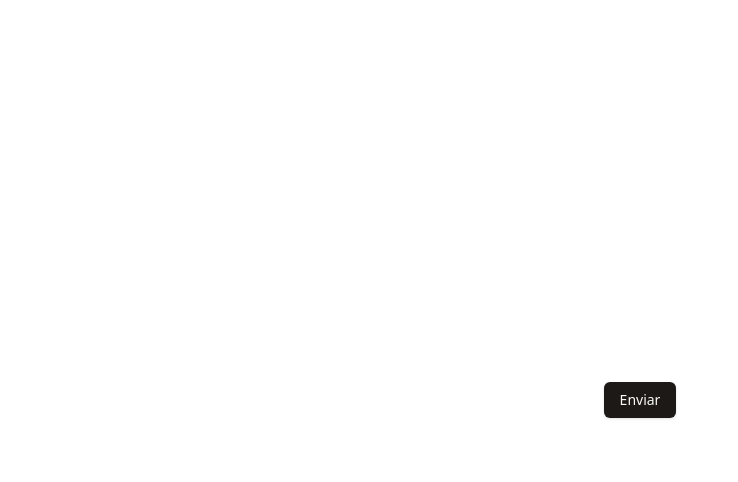
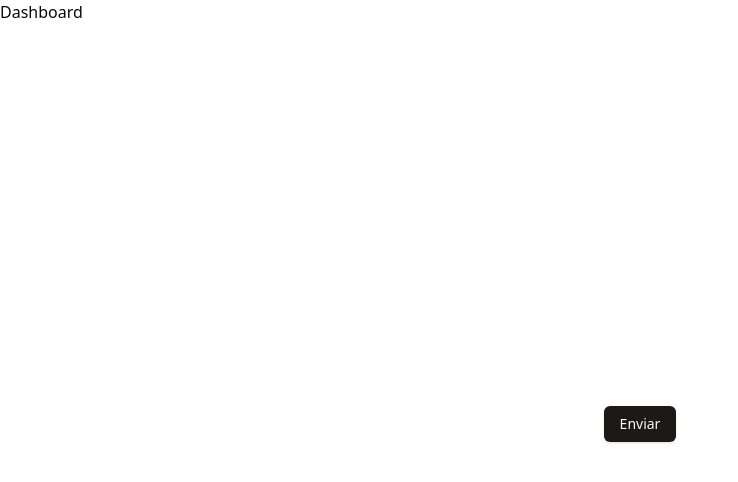
Before and after one commit to YuriMCorrea/fincol-front, a React (Vite) app: page / in a window 1280 px wide. Shown: the top 482 px of the page, without its empty margins (0-738 px from the left). Built offline with nearby package versions, Linux system fonts and the light colour scheme.

Commit message:
Installing react Router Dom

```diff
--- a/src/App.tsx
+++ b/src/App.tsx
@@ -1,11 +1,11 @@
-import { Button } from "./components/ui/button";
 import "./index.css";
+import {RouterProvider} from 'react-router-dom'
+import {router} from './routes'
 
 export function App() {
     return (
-        <div className="flex justify-center items-center h-screen">
-            <Button>Enviar</Button>
-
-        </div>
+        <>
+            <RouterProvider router={router}/>
+        </>
     );
 }
--- /dev/null
+++ b/src/pages/app/dashboard.tsx
@@ -0,0 +1,12 @@
+import {Button} from "@/components/ui/button.tsx";
+
+export function Dashboard() {
+    return (
+    <>
+        <h1>Dashboard</h1>
+        <div className="flex justify-center items-center h-screen">
+            <Button>Enviar</Button>
+        </div>
+    </>
+    );
+}
--- /dev/null
+++ b/src/pages/auth/sign-in.tsx
@@ -0,0 +1,3 @@
+export function SignIn() {
+    return <h1>SignIn</h1>
+}
--- /dev/null
+++ b/src/routes.tsx
@@ -0,0 +1,15 @@
+import { createBrowserRouter } from 'react-router-dom'
+
+import { Dashboard } from './pages/app/dashboard'
+import { SignIn } from './pages/auth/sign-in'
+
+export const router = createBrowserRouter([
+    {
+        path: '/',
+        element: <Dashboard />,
+    },
+    {
+        path: '/sign-in',
+        element: <SignIn />,
+    },
+])
```
